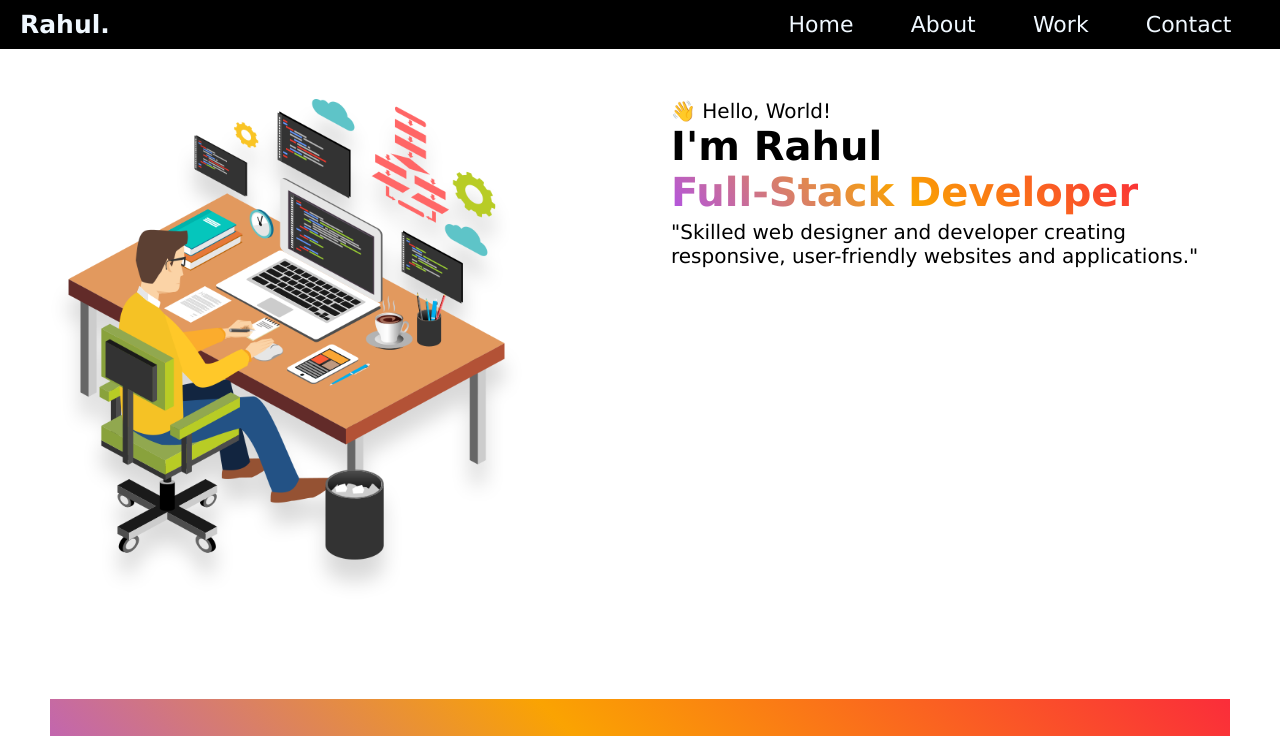
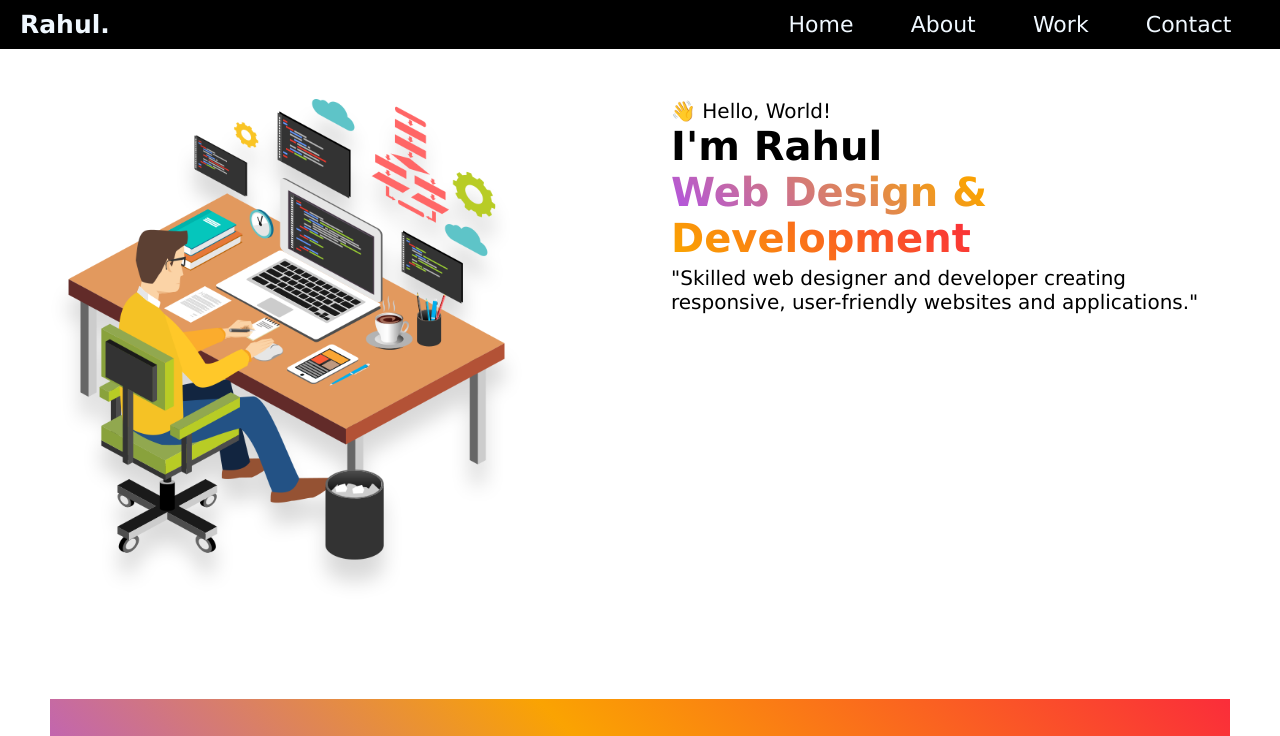
Before and after one commit to rahulkumar7773/portfolio, a plain HTML site: page index.html in a window 1280 px wide. Shown: the top 736 px of the page. Drawn offline with Linux system fonts and the light colour scheme.

Commit message:
Update index.html

```diff
--- a/index.html
+++ b/index.html
@@ -43,7 +43,7 @@
         <span class="hello">👋 Hello, World!</span>
         <h1>
           I'm Rahul <br />
-          <span class="hero-heading">Full-Stack Developer</span>
+          <span class="hero-heading">Web Design & Development</span>
         </h1>
         <p>
           "Skilled web designer and developer creating responsive, user-friendly websites and applications."
```
